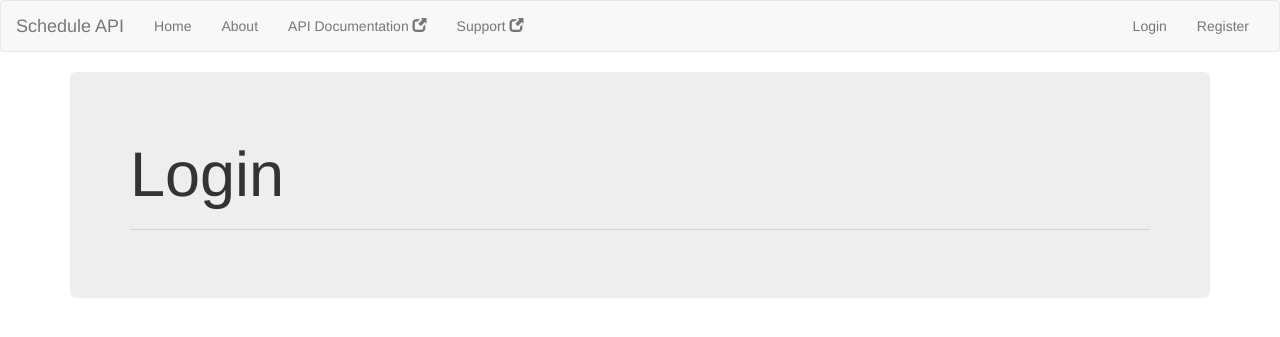
After one commit to phille97/scheduleapi, a Flask app: page /usr/login in a window 1280 px wide. The commit adds this page. Shown: the top 337 px of the page. Run offline with Flask 2, Linux system fonts and the light colour scheme; parts of the project's set-up code (start-up, migrations or seed data) failed here and were passed over; some libraries are stand-ins or nearby versions.

Commit message:
Working on login/register functionality

```diff
--- a/scheduleapi/__init__.py
+++ b/scheduleapi/__init__.py
@@ -13,6 +13,7 @@ from flask import Flask, jsonify, send_from_directory, request
 from flask_bootstrap import Bootstrap
 
 from scheduleapi.views.generic import bp as generic_view
+from scheduleapi.views.useractions import bp as useraction_view
 from scheduleapi.views.api import bp as api_view
 
 
@@ -25,8 +26,11 @@ from .database.db import db
 
 # Create and setup Flask
 app = Flask(__name__)
+
+# Cuz i don't give a fak
 Bootstrap(app)
 
 ## Load and register blueprints
 app.register_blueprint(generic_view)
 app.register_blueprint(api_view)
+app.register_blueprint(useraction_view)
--- /dev/null
+++ b/scheduleapi/templates/forms/login.html
@@ -0,0 +1,11 @@
+{% extends "layout.html" %}
+{% block title %}Login to ScheduleAPI{% endblock %}
+
+{% block content %}
+<div class="container">
+  <div class="jumbotron">
+    <h1>Login</h1>
+    <hr>
+  </div>
+</div>
+{% endblock %}
--- a/scheduleapi/templates/layout.html
+++ b/scheduleapi/templates/layout.html
@@ -11,15 +11,15 @@
     <div>
       <ul class="nav navbar-nav">
         <li><a href="{{url_for('generic.serve_frontpage')}}">Home</a></li>
-        <li><a href="#">About</a></li>
+        <li><a href="{{url_for('generic.serve_aboutpage')}}">About</a></li>
         <li><a href="https://github.com/phille97/scheduleapi-server/blob/master/api_doc.md">API Documentation <span class="glyphicon glyphicon-new-window" aria-hidden="true"></span></a></li>
         <li><a href="https://github.com/phille97/scheduleapi-server/issues">Support <span class="glyphicon glyphicon-new-window" aria-hidden="true"></span></a></li>
       </ul>
     </div>
     <div>
       <ul class="nav navbar-nav pull-right">
-        <li><a href="#">Login</a></li>
-        <li><a href="#">Register</a></li>
+        <li><a href="{{url_for('useractions.get_login')}}">Login</a></li>
+        <li><a href="{{url_for('useractions.get_register')}}">Register</a></li>
       </ul>
     </div>
   </div>
--- a/scheduleapi/views/api.py
+++ b/scheduleapi/views/api.py
@@ -7,4 +7,4 @@ from flask import (
 from jinja2 import TemplateNotFound
 
 
-bp = Blueprint('api', __name__, url_prefix='/api')
+bp = Blueprint('api', __name__, url_prefix='/api/v1')
--- /dev/null
+++ b/scheduleapi/views/useractions.py
@@ -0,0 +1,37 @@
+# -*- coding: utf-8 -*-
+
+from flask import (
+    Blueprint, render_template, abort, flash, session, request,
+    redirect, url_for
+    )
+from jinja2 import TemplateNotFound
+
+
+bp = Blueprint('useractions', __name__, url_prefix='/usr')
+
+@bp.route('/login', methods=['GET'])
+def get_login():
+    try:
+        return render_template('forms/login.html')
+    except TemplateNotFound:
+        abort(404)
+
+@bp.route('/register', methods=['GET'])
+def get_register():
+    try:
+        return render_template('forms/register.html')
+    except TemplateNotFound:
+        abort(404)
+
+
+@bp.route('/login', methods=['POST'])
+def do_login():
+    abort(501)
+
+@bp.route('/register', methods=['POST'])
+def do_register():
+    abort(501)
+
+@bp.route('/logout', methods=['GET'])
+def do_logout():
+    abort(501)
--- a/setup.py
+++ b/setup.py
@@ -29,6 +29,9 @@ setup(
         'Flask',
         'Flask-Security',
         'Flask-Bootstrap',
+        'Flask-Babel',
+        'Flask-WTF',
+        'WTForms',
         'PyYAML',
         'pony',
     ]
```
Also changed, not shown: scheduleapi/forms/useractions.py (added, +41 -0 lines), scheduleapi/templates/about.html (added, +11 -0 lines), scheduleapi/templates/forms/register.html (added, +11 -0 lines), scheduleapi/views/generic.py (+7 -0 lines), scheduleapi/forms/__init__.py (added).
